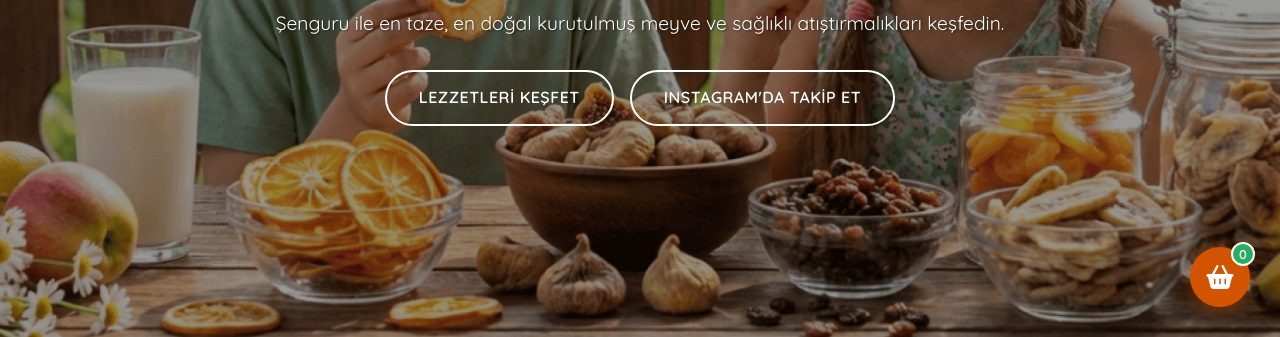
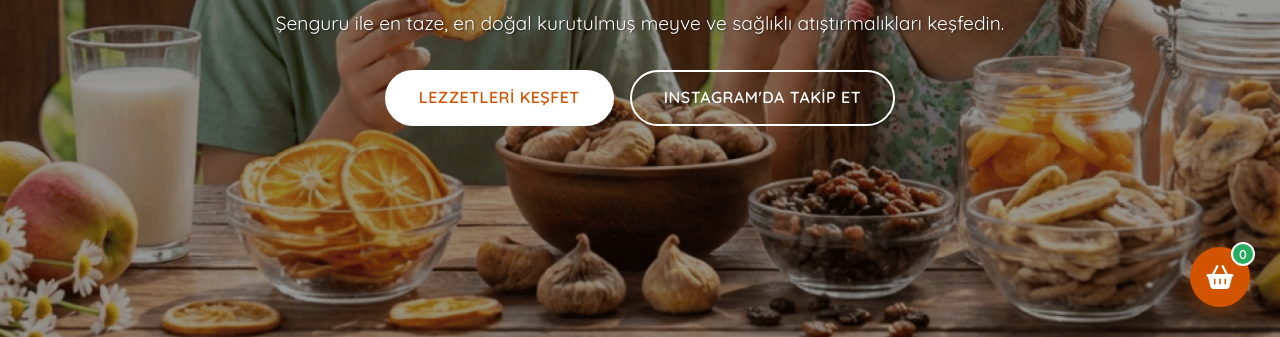
Before and after one commit to koceralper/senguru, a plain HTML site: page index.html in a window 1280 px wide. In both pictures the pointer is over the link 499 px from the left and 560 px from the top of the page. Shown: the part 463-800 px from the top of the page. Drawn offline with nearby package versions, Linux system fonts and the light colour scheme.

```diff
--- a/style.css
+++ b/style.css
@@ -219,9 +219,9 @@
 }
 
 .btn-primary:hover {
-    background-color: transparent;
+    background-color: var(--white);
     border-color: var(--white);
-    color: var(--white);
+    color: var(--primary-color);
 }
 
 .btn-outline {
```
